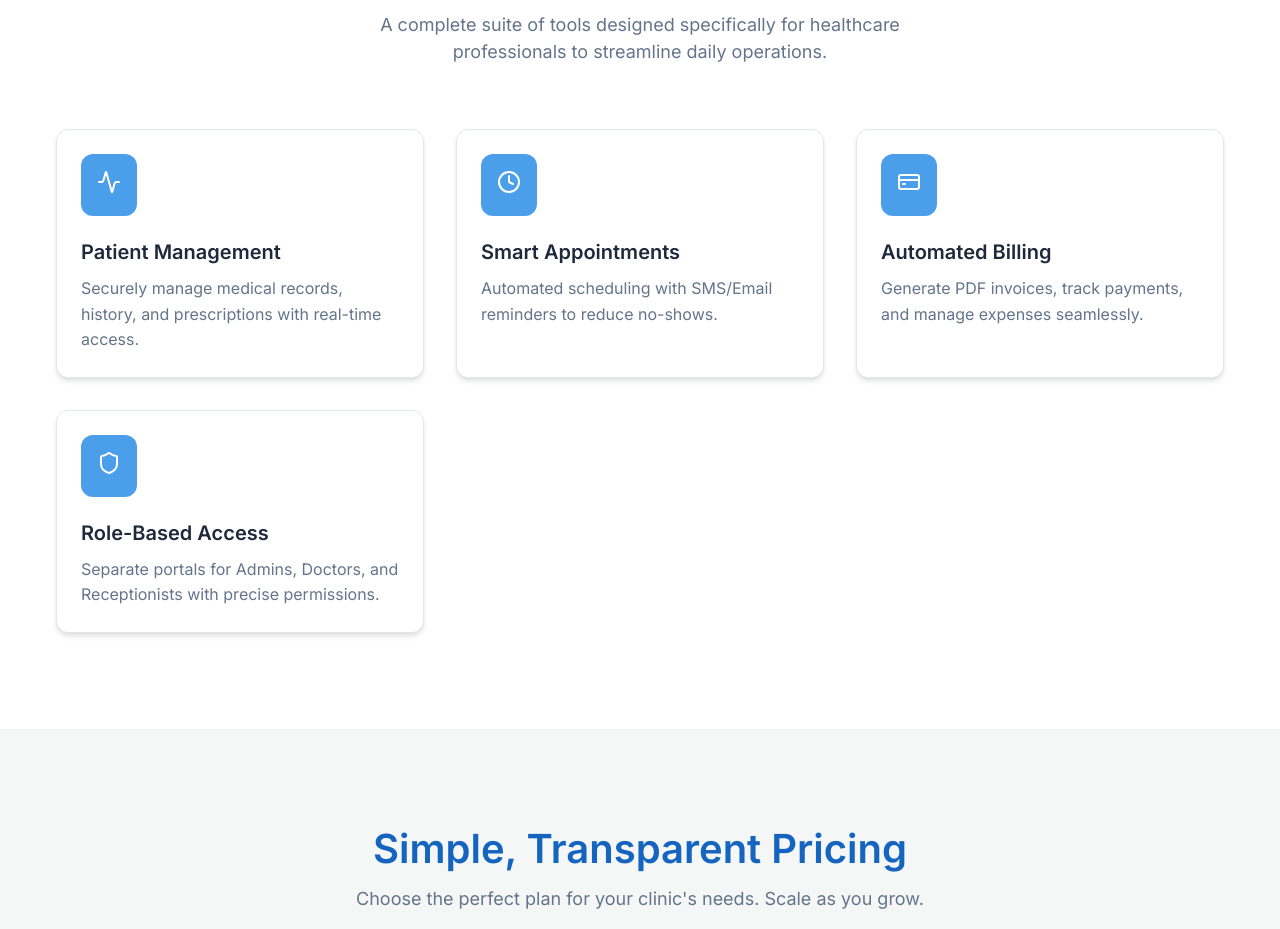
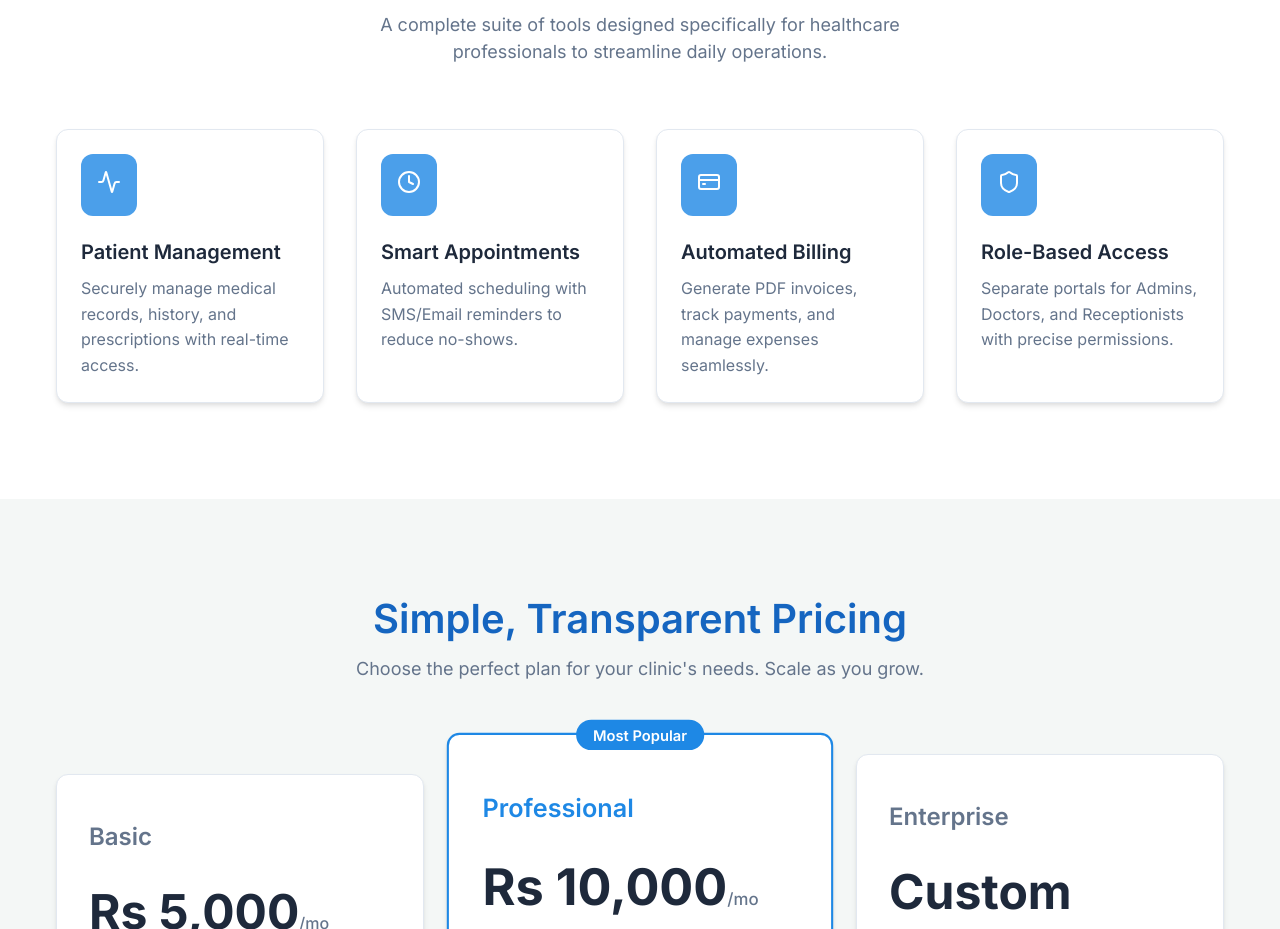
Before and after one commit to far2081/medicore-app, a Next.js app: page / in a window 1280 px wide. Shown: the part 1008-1937 px from the top of the page. Built offline with nearby package versions, Linux system fonts and the light colour scheme.

Commit message:
Update page.tsx

```diff
--- a/src/app/page.tsx
+++ b/src/app/page.tsx
@@ -81,7 +81,7 @@ export default function LandingPage() {
               A complete suite of tools designed specifically for healthcare professionals to streamline daily operations.
             </p>
           </div>
-          <div className="grid grid-cols-3 gap-8">
+          <div className="grid grid-cols-4 gap-8">
             {[
               { icon: Activity, title: 'Patient Management', desc: 'Securely manage medical records, history, and prescriptions with real-time access.' },
               { icon: Clock, title: 'Smart Appointments', desc: 'Automated scheduling with SMS/Email reminders to reduce no-shows.' },
```
